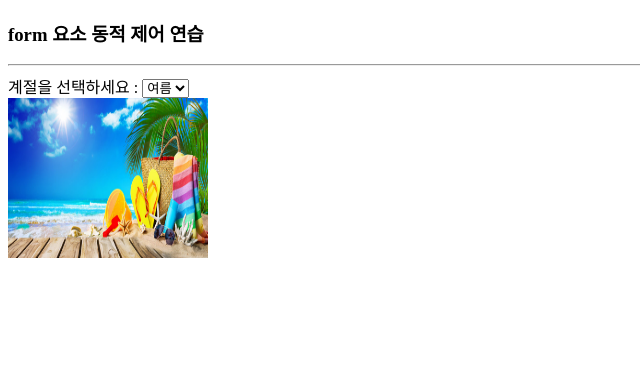
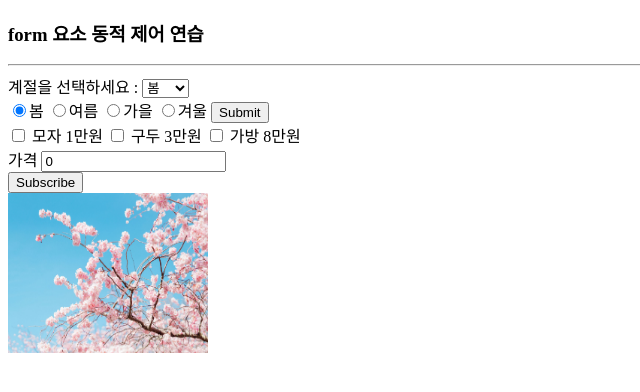
Before and after one commit to kostabkpark/web_programming, a plain HTML site: page js_form.html in a window 1280 px wide. Shown: the whole page, without its empty margins (0-640 px from the left). Drawn offline with Linux system fonts and the light colour scheme.

Commit message:
addEventListener

```diff
--- a/js_form.html
+++ b/js_form.html
@@ -16,14 +16,43 @@
     <hr>
     <form action="#" name="form">
         <label for="season">계절을 선택하세요 : </label>
-        <select id="season" name="season" onchange="onChange()">
+        <select id="season" name="season">
+        <!-- onchange="onChange()"> -->
           <option value="1" >봄</option>
-          <option value="2" selected>여름</option>
+          <option value="2" >여름</option>
           <option value="3">가을</option>
           <option value="4">겨울</option>
         </select>
+        <br>
+        <input type="radio" name="season2" value="./img/spring.jpg" onchange="onChange2()" checked>봄
+        <input type="radio" name="season2" value="./img/summer.jpg" onchange="onChange2()">여름
+        <input type="radio" name="season2" value="./img/fall.jpg" onchange="onChange2()">가을
+        <input type="radio" name="season2" value="./img/winter.jpg" onchange="onChange2()">겨울
+        <input type="submit">
+
+        <br>
+
+        <div>
+
+            <input type="checkbox" id="check1" name="check1" value="10000" onclick="calc(this)"/>
+            <label for="check1">모자 1만원</label>
+
+            <input type="checkbox" id="check2" name="check2" value="30000" onclick="calc(this)"/>
+            <label for="check2">구두 3만원</label>
+
+            <input type="checkbox" id="check3" name="check3" value="80000" onclick="calc(this)"/>
+            <label for="check3">가방 8만원</label>
+            <br>
+            <label for="price">가격</label>
+            <input type="text" id="price" name="price" value="0">
+
+          </div>
+          <div>
+            <button type="submit">Subscribe</button>
+          </div>
+
       </form>
-      <img id="figure" src="" alt="">
+      <img id="figure" src="" alt="img">
       <script>
         let arr = [
             {no : 1, img : "./img/spring.jpg"},
@@ -37,8 +66,7 @@
 
         let select = document.form.season;
         //let select2 = document.forms["form"].elements["season"];
-        console.log(select.selectedIndex);
-        console.log(select.value);
+
         for (const element of arr) {
             if(element.no == select.value) {
                 img.src = element.img;
@@ -50,6 +78,25 @@
             console.log(arr[select.selectedIndex].img);
             img.src = arr[select.selectedIndex].img;
         }
+
+        function onChange2() {
+            let radio = document.form.season2 ;
+            for (const element of radio) {
+                if(element.checked) {
+                    console.log(element.value);
+                    img.src=element.value;
+                }
+            }
+        }
+
+        function calc(check) {
+            let price = document.getElementById("price");
+            if(check.checked) {
+                price.value = parseInt(price.value) + parseInt(check.value) ;
+            } else {
+                price.value = parseInt(price.value) - parseInt(check.value) ;
+            }
+        }
       </script>
 </body>
 </html>
```
Also changed, not shown: js_eventlistener.html (+12 -12 lines).
